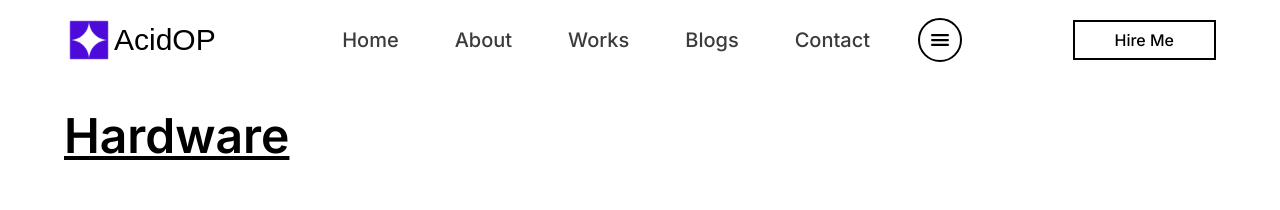
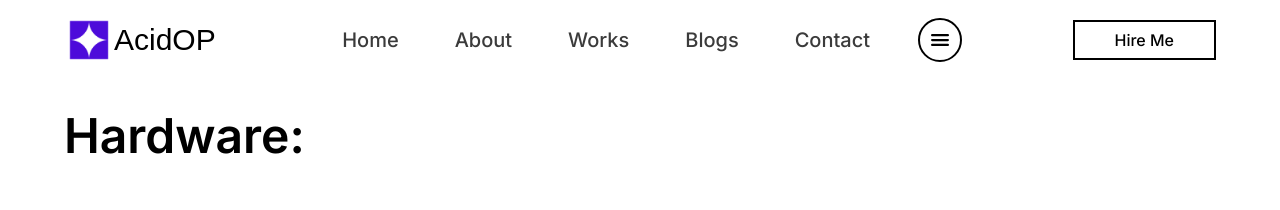
Before and after one commit to AcidOP/portfolio, a Next.js app: page /uses in a window 1280 px wide. Shown: the top 210 px of the page. Built offline with nearby package versions, Linux system fonts and the light colour scheme; no server answers; a web font is replaced by a local one.

Commit message:
refactor: utility files

```diff
--- a/src/app/uses/page.tsx
+++ b/src/app/uses/page.tsx
@@ -1,23 +1,11 @@
-import ProductCard from '@/components/cards/ProductCard';
+import ListUses from '@/components/lists/ListUses';
 import uses from '@/data/uses';
 
 const Uses = () => {
   return (
     <>
       <h1 className='sr-only'>Uses</h1>
-      {Object.keys(uses).map(category => (
-        <div key={category}>
-          <h2 className='mt-8 text-5xl font-semibold underline'>
-            {category}
-          </h2>
-
-          <div className='my-16 flex flex-wrap'>
-            {uses[category].map(item => (
-              <ProductCard key={item.product} {...item} />
-            ))}
-          </div>
-        </div>
-      ))}
+      <ListUses uses={uses} />
     </>
   );
 };
--- /dev/null
+++ b/src/components/lists/ListUses.tsx
@@ -0,0 +1,21 @@
+import React from 'react';
+
+import ProductCard from '../cards/ProductCard';
+
+import { Uses } from '@/data/uses';
+
+const ListUses = ({ uses }: { uses: Uses }) => {
+  return Object.keys(uses).map(category => (
+    <div key={category}>
+      <h2 className='mt-8 text-5xl font-semibold'>{category}:</h2>
+
+      <div className='my-16 flex flex-wrap'>
+        {uses[category].map(item => (
+          <ProductCard key={item.product} {...item} />
+        ))}
+      </div>
+    </div>
+  ));
+};
+
+export default ListUses;
```
